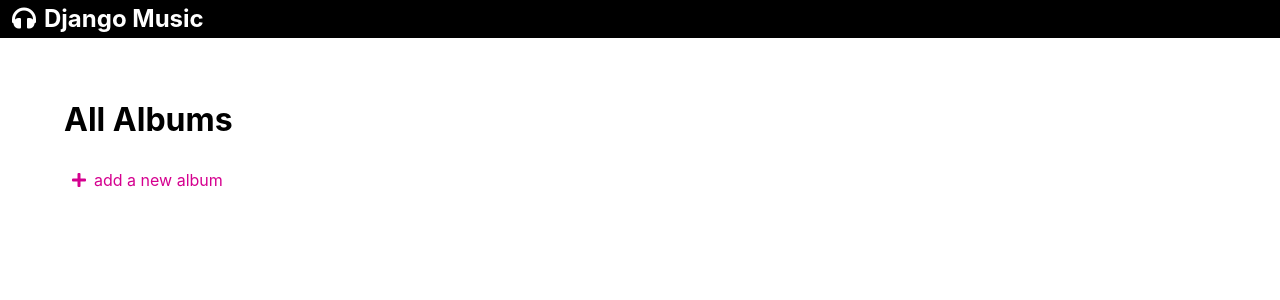
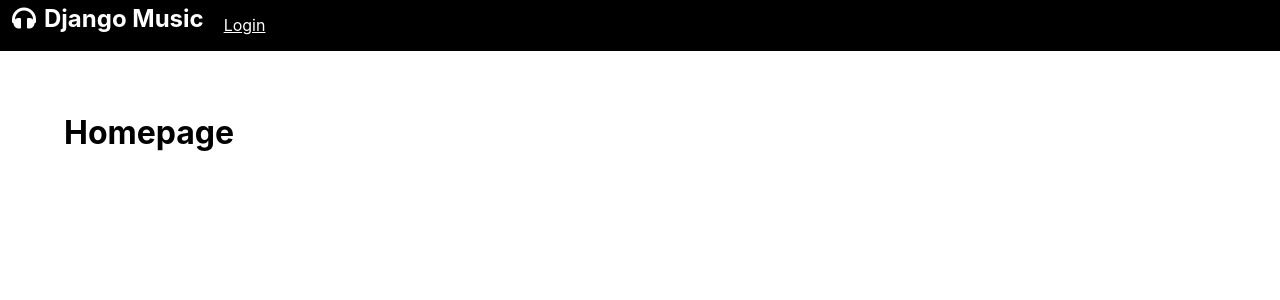
Before and after one commit to Momentum-Team-9/example-django-music, a Django app: page / in a window 1280 px wide. Shown: the top 300 px of the page. Run offline with Django 3.2, Linux system fonts and the light colour scheme; data that the repository does not hold is empty.

Commit message:
Add registration to application. Restrict user from seeing list of albums if not logged in. Dynamically render login/logout button.

```diff
--- a/albums/views.py
+++ b/albums/views.py
@@ -1,16 +1,23 @@
 from django.shortcuts import render, redirect, get_object_or_404
 from django.contrib import messages
+from django.contrib.auth.decorators import login_required
+
 from .models import Album
 from .forms import AlbumForm
 
 
+def homepage(request):
+    # show a homepage
+    return render(request, "albums/homepage.html")
+
+
+@login_required # this is a decorator or function that will redirect you to login page
 def list_albums(request):
     albums = Album.objects.all().order_by("title")
     return render(request, "albums/list_albums.html", {"albums": albums})
 
 
 def add_album(request):
-    breakpoint()
     if request.method == "POST":
         form = AlbumForm(data=request.POST)
         if form.is_valid():
--- a/django_music/settings.py
+++ b/django_music/settings.py
@@ -40,6 +40,7 @@ ALLOWED_HOSTS = []
 # Application definition
 
 INSTALLED_APPS = [
+    "registration",
     "django.contrib.admin",
     "django.contrib.auth",
     "django.contrib.contenttypes",
@@ -50,6 +51,10 @@ INSTALLED_APPS = [
     "debug_toolbar",
     "albums",
 ]
+
+ACCOUNT_ACTIVATION_DAYS = 5
+REGISTRATION_AUTO_LOGIN = True
+LOGIN_REDIRECT_URL = '/'
 
 MIDDLEWARE = [
     "debug_toolbar.middleware.DebugToolbarMiddleware",
--- a/django_music/urls.py
+++ b/django_music/urls.py
@@ -19,7 +19,8 @@ from django.urls import path, include
 from albums import views as album_views
 
 urlpatterns = [
-    path("", album_views.list_albums, name="home"),
+    path("", album_views.homepage, name="home"),
+    path('accounts/', include('registration.backends.default.urls')),
     path("albums/", album_views.list_albums, name="list_albums"),
     path("albums/new", album_views.add_album, name="add_album"),
     path("albums/<int:pk>", album_views.show_album, name="show_album"),
--- /dev/null
+++ b/templates/albums/homepage.html
@@ -0,0 +1,5 @@
+{% extends "base.html" %}
+
+{% block content %}
+<h1>Homepage</h1>
+{% endblock content %}
--- a/templates/base.html
+++ b/templates/base.html
@@ -14,7 +14,14 @@
   <header class="header bg-black b--white-10 flex">
     <h1 class="f3 ma1 lh-title white"><i class="fas fa-headphones white ph2"></i>Django Music</h1>
     <nav class="flex justify-end bb ">
-      <div class="flex-grow pa3 flex items-center"></div>
+      <div class="flex-grow pa3 flex items-center">
+        {% if user.is_authenticated %}
+        <p class="white">Hello, {{ user.username }}!</p>
+        <a href="{% url 'auth_logout' %}" class="white">Logout</a>
+        {% else %}
+        <a href="{% url 'auth_login' %}" class="white">Login</a>
+        {% endif %}
+      </div>
     </nav>
   </header>
 
```
Also changed, not shown: 2 other files.
